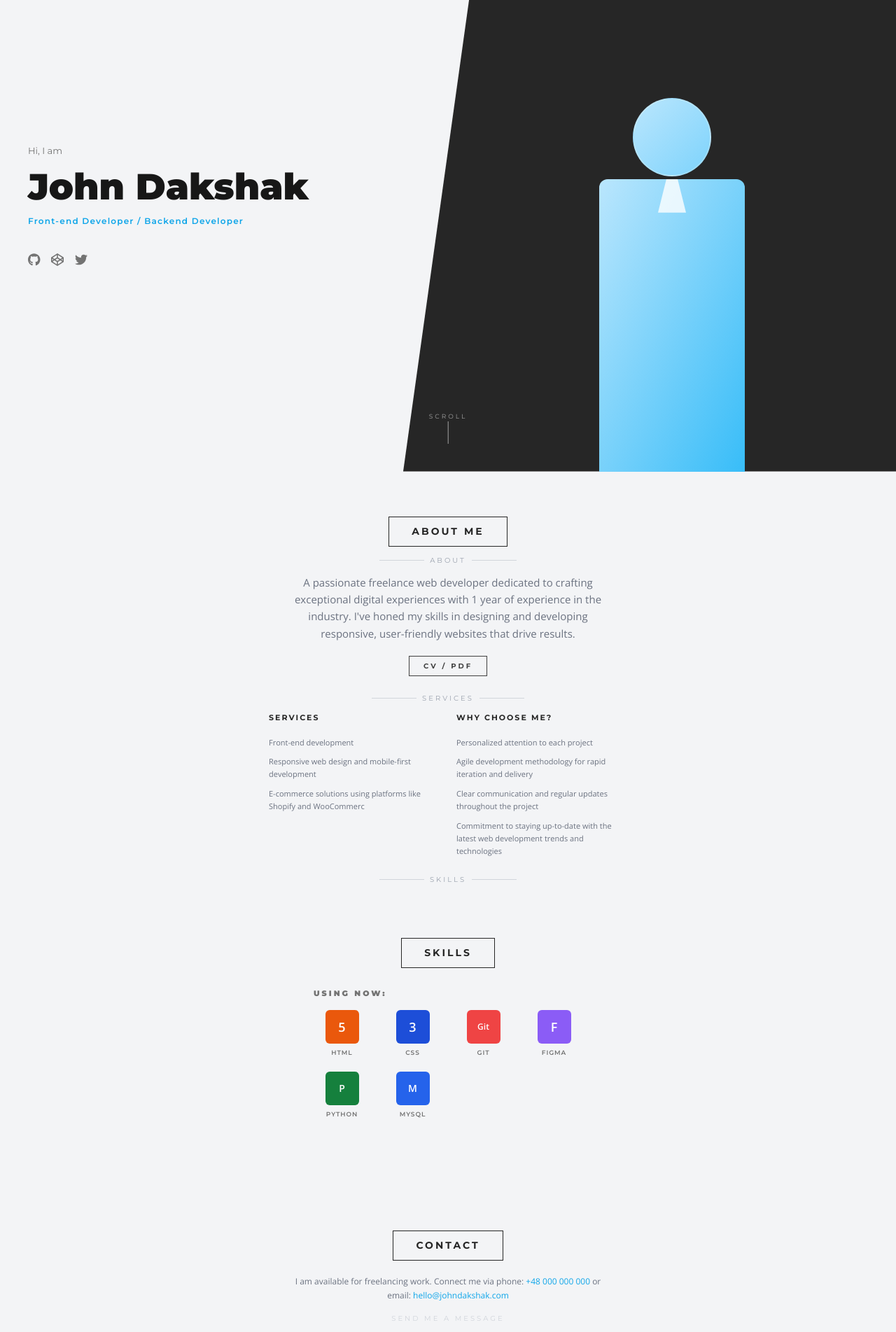
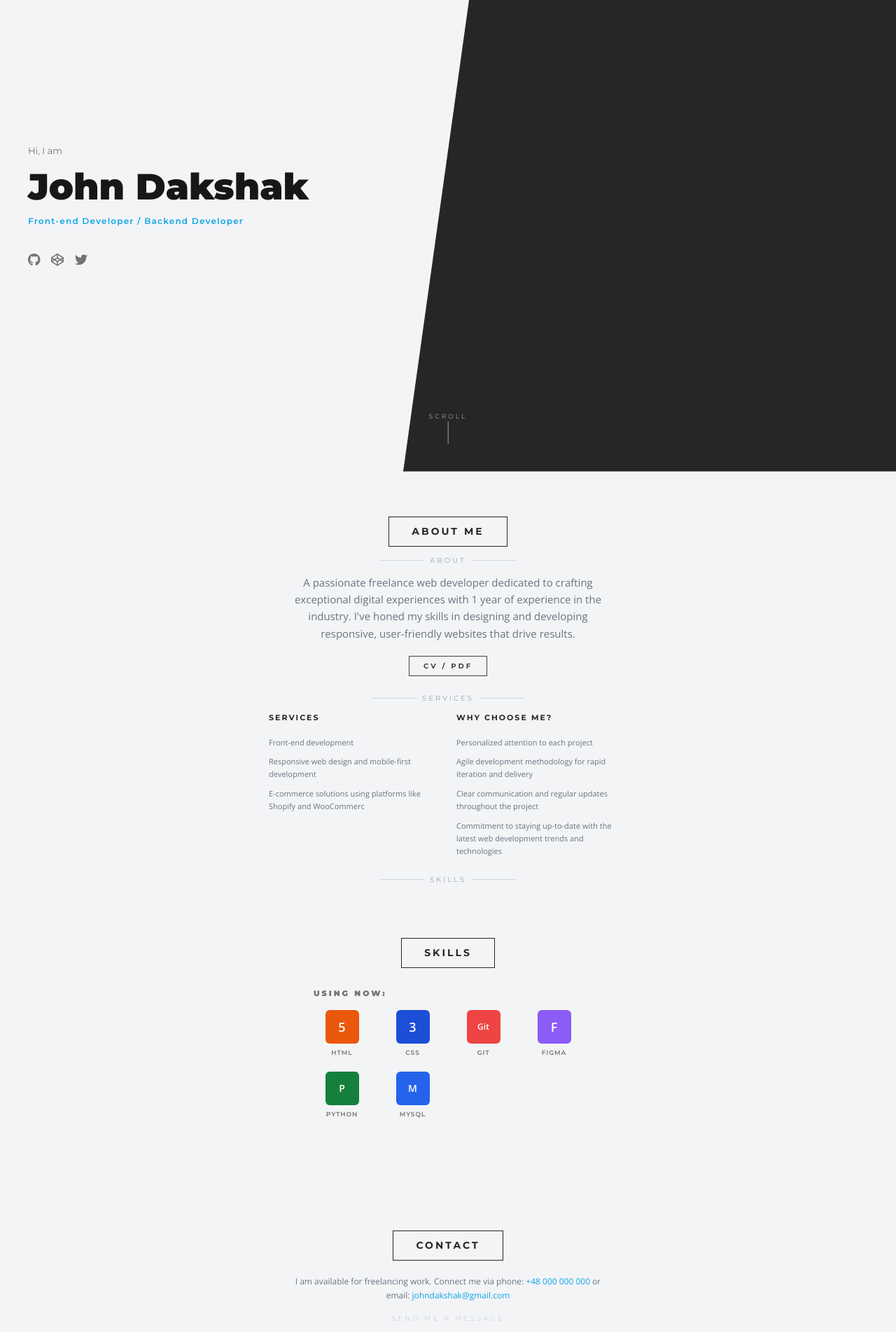
Before and after one commit to johndakshak/my_portfolio, a website: page index.html in a window 1280 px wide. Shown: the part 137-2040 px from the top of the page at 70% size. Drawn offline with nearby package versions, Linux system fonts and the light colour scheme.

Commit message:
chore: update portfolio contents

```diff
--- a/index.html
+++ b/index.html
@@ -72,7 +72,7 @@
           <a href="#about" class="font-montserrat text-[11px] font-semibold uppercase tracking-widest text-neutral-500 hover:text-black transition-colors">About Me</a>
           <a href="#skills" class="font-montserrat text-[11px] font-semibold uppercase tracking-widest text-neutral-500 hover:text-black transition-colors">Skills</a>
           <a href="#portfolio" class="font-montserrat text-[11px] font-semibold uppercase tracking-widest text-neutral-500 hover:text-black transition-colors">Portfolio</a>
-          <button onclick="document.querySelector('#contact').scrollIntoView({behavior:'smooth'})" class="font-montserrat text-[11px] font-semibold uppercase tracking-widest text-neutral-700 bg-white border-2 border-white rounded-full px-4 py-1.5 hover:bg-gray-100 transition-colors">Contact</button>
+          <button class="font-montserrat text-[11px] font-semibold uppercase tracking-widest text-neutral-700 bg-white border-2 border-white rounded-full px-4 py-1.5 hover:bg-gray-100 transition-colors">Contact</button>
         </div>
       </div>
 
@@ -101,11 +101,6 @@
     <div class="absolute right-0 bottom-0 z-20 flex items-end justify-center w-[50%] h-full">
       <div class="relative flex flex-col items-center justify-end h-[85%]">
         <!-- Head -->
-        <div class="w-28 h-28 rounded-full bg-gradient-to-br from-sky-200 to-sky-300 mb-1 border-2 border-white/20 flex-shrink-0"></div>
-        <!-- Body -->
-        <div class="w-52 rounded-t-xl bg-gradient-to-br from-sky-200 to-sky-400 flex-1 relative max-h-[65%]">
-          <div class="clip-collar absolute top-0 left-1/2 -translate-x-1/2 w-10 h-12 bg-white/80"></div>
-        </div>
       </div>
     </div>
 
@@ -144,11 +139,6 @@
         <p class="font-opensans text-[11px] text-gray-500 leading-relaxed">Commitment to staying up-to-date with the latest web development trends and technologies</p>
       </div>
     </div>
-
-    <!-- <div class="max-w-[280px] mx-auto text-left mb-6">
-      <p class="font-montserrat font-bold text-[11px] uppercase tracking-[2px] text-neutral-800 mb-2">Maintenance</p>
-      <p class="font-opensans text-[11px] text-gray-500 leading-relaxed">Lorem ipsum dolor sit amet, consectetur adipiscing elit, sed do eiusmod tempor incididunt ut labore et dolore magna aliqua.</p>
-    </div> -->
 
     <div class="divider"><span class="font-montserrat text-[10px] text-gray-400 tracking-[3px] uppercase">skills</span></div>
   </section>
@@ -196,7 +186,7 @@
       I am available for freelancing work. Connect me via phone:
       <a href="tel:+48000000000" class="text-sky-500 hover:underline">+48 000 000 000</a>
       or email:
-      <a href="mailto:hello@johndakshak.com" class="text-sky-500 hover:underline">hello@johndakshak.com</a>
+      <a href="mailto:hello@johndakshak.com" class="text-sky-500 hover:underline">johndakshak@gmail.com</a>
     </p>
     <p class="font-montserrat text-[10px] text-gray-300 tracking-[3px] uppercase mt-4 mb-6">Send Me A Message</p>
 
```
Also changed, not shown: img/Gitimg2-removebg-preview.png (added).
